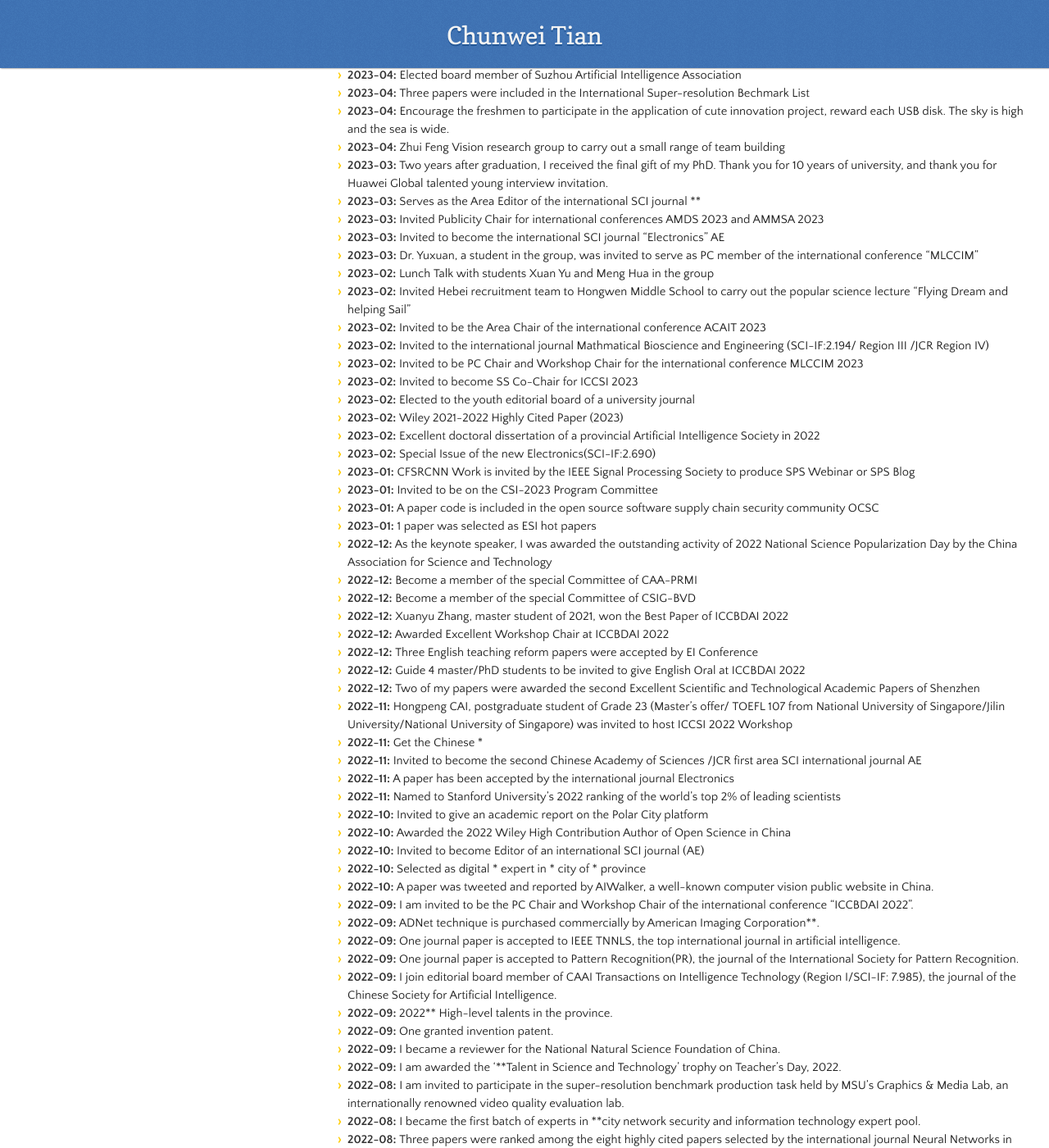
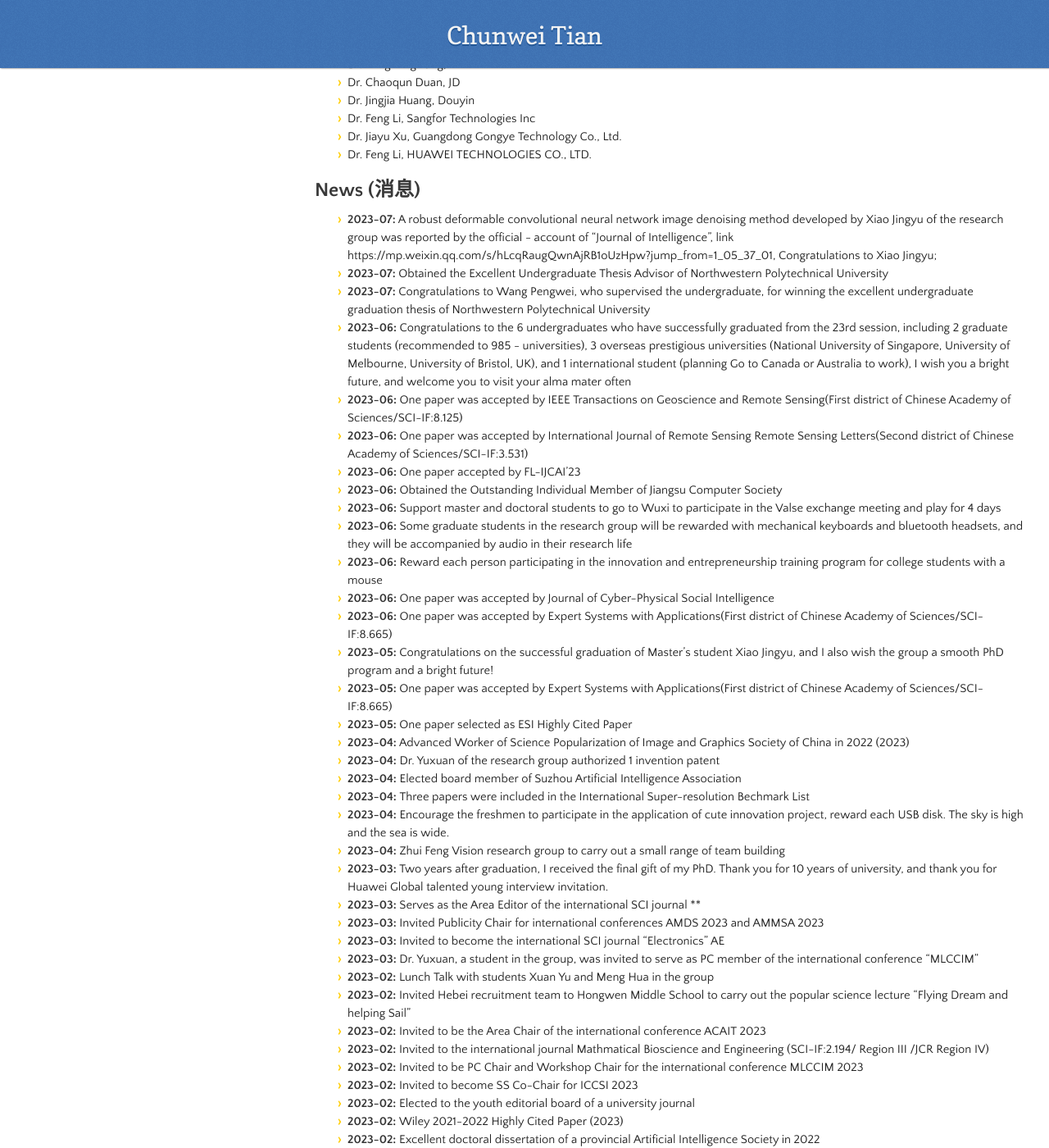
Before and after one commit to hellloxiaotian/hellloxiaotian.github.io, a Jekyll site: the page built from index.md, in a window 1280 px wide and 1400 px high, scrolled down 4813 px. Shown: the whole window at 82% size. Built offline with Jekyll 4.4.1, drawn with Linux system fonts in a browser that asks for light colours; nearby versions of some CDN libraries; our own code applies the rules of GitHub Pages for plain Markdown files; the repository's description, which GitHub fills in, is left out; some of the changed text lies outside the part shown.

Commit message:
Update index.md

```diff
--- a/index.md
+++ b/index.md
@@ -35,6 +35,7 @@ Major Research Project:  Noise Tolerance Computing and Flexible Low-Level Vision
 - C. Tian, Y. Xu, W. Zuo. Image Denoising Using Deep CNN with Batch Renormalization [J]. Neural Networks,121:461-473,2020.(Proceedings of the International Society for Neural Networks/First district of Chinese Academy of Sciences/First district of JRC/SCI-IF:9.657) （ESI highly cited papers）
 - C. Tian, Y. Xu, Z. Li, W. Zuo, L. Fei, H. Liu. Attention-guided CNN for Image Denoising[J]. Neural Networks,124,117-129,2020. (Proceedings of the International Society for Neural Networks/First district of Chinese Academy of Sciences/First district of JRC/SCI-IF:9.657) （ESI highly cited papers）
 - C. Tian, L. Fei, W. Zheng, Y. Xu,  W. Zuo, C. Lin. Deep Learning on Image Denoising: An overview[J]. Neural Networks,131,251-275 2020. (Proceedings of the International Society for Neural Networks/First district of Chinese Academy of Sciences/First district of JRC/SCI-IF:9.657) （ESI highly cited papers）
+- C. Tian, M. Zheng , W. Zuo, B. Zhang , Y. Zhang, D. Zhang. Multi-stage image denoising with the wavelet transform[J]. Pattern Recognition. 134:109050, 2023. (First district of Chinese Academy of Sciences/First district of JRC/SCI-IF:8.518)  (Proceedings of the International Association for Pattern Recognition/Top Journal of Computer Science Recognized by the Chinese Academy of Sciences)
 
 
 ### Cover paper, Annual excellent paper and Municipal Excellent paper on Natural science and technology（封面论文、年度优秀论文和市自然科技优秀论文）
@@ -71,6 +72,9 @@ Major Research Project:  Noise Tolerance Computing and Flexible Low-Level Vision
 
 - C. Tian, Y. Yuan, S. Zhang, C. Lin, W. Zuo, D. Zhang. Image Super-resolution with An Enhanced Group Convolutional Neural Network[J]. Neural Networks, 2022.  (First district of Chinese Academy of Sciences/First district of JRC/SCI-IF:9.657) (Proceedings of the International Society for Neural Networks) （The production of international Super-Resolution Benchmark)
 - C. Tian, Y. Zhang, W. Zuo, C. Lin, D. Zhang, Y. Yuan. A heterogenous group CNN for image super-resolution [J].  IEEE Transactions on Neural Networks and Learning Systems. 2022.　(First district of Chinese Academy of Sciences/First district of JRC/SCI-IF:14.255) （The production of international Super-Resolution Benchmark)
+- C. Tian, Y. Xu, W. Zuo, B. Zhang, L. Fei, C. Lin. Coarse-to-fine CNN for image super-resolution [J]. IEEE Transactions on Multimedia, 23, 1489-1502, 2021. （The production of international Super-Resolution Benchmark)
+- C. Tian, Y. Xu, W. Zuo, C. Lin, D. Zhang.  Asymmetric CNN for image super-resolution [J]. IEEE Transactions on Systems, Man, and Cybernetics: Systems, 2021. （The production of international Super-Resolution Benchmark)
+- C. Tian, G. Zhu, Z. Wu, Y. Xu, W. Zuo, C. Chen, C. Lin. Lightweight Image Super-Resolution with Enhanced CNN[J].Knowledge-based systems, 2020:106235. （The production of international Super-Resolution Benchmark)
 
 
 <br/>
@@ -131,7 +135,22 @@ Major Research Project:  Noise Tolerance Computing and Flexible Low-Level Vision
 
 ## News (消息)
 
-
+- **2023-07:** A robust deformable convolutional neural network image denoising method developed by Xiao Jingyu of the research group was reported by the official - account of "Journal of Intelligence", link https://mp.weixin.qq.com/s/hLcqRaugQwnAjRB1oUzHpw?jump_from=1_05_37_01, Congratulations to Xiao Jingyu;
+- **2023-07:** Obtained the Excellent Undergraduate Thesis Advisor of Northwestern Polytechnical University
+- **2023-07:** Congratulations to Wang Pengwei, who supervised the undergraduate, for winning the excellent undergraduate graduation thesis of Northwestern Polytechnical University
+- **2023-06:** Congratulations to the 6 undergraduates who have successfully graduated from the 23rd session, including 2 graduate students (recommended to 985 - universities), 3 overseas prestigious universities (National University of Singapore, University of Melbourne, University of Bristol, UK), and 1 international student (planning Go to Canada or Australia to work), I wish you a bright future, and welcome you to visit your alma mater often
+- **2023-06:** One paper was accepted by IEEE Transactions on Geoscience and Remote Sensing(First district of Chinese Academy of Sciences/SCI-IF:8.125)
+- **2023-06:** One paper was accepted by International Journal of Remote Sensing Remote Sensing Letters(Second district of Chinese Academy of Sciences/SCI-IF:3.531)
+- **2023-06:** One paper accepted by FL-IJCAI'23
+- **2023-06:** Obtained the Outstanding Individual Member of Jiangsu Computer Society
+- **2023-06:** Support master and doctoral students to go to Wuxi to participate in the Valse exchange meeting and play for 4 days
+- **2023-06:** Some graduate students in the research group will be rewarded with mechanical keyboards and bluetooth headsets, and they will be accompanied by audio in their research life
+- **2023-06:** Reward each person participating in the innovation and entrepreneurship training program for college students with a mouse
+- **2023-06:** One paper was accepted by Journal of Cyber-Physical Social Intelligence
+- **2023-06:** One paper was accepted by Expert Systems with Applications(First district of Chinese Academy of Sciences/SCI-IF:8.665)
+- **2023-05:** Congratulations on the successful graduation of Master's student Xiao Jingyu, and I also wish the group a smooth PhD program and a bright future!
+- **2023-05:** One paper was accepted by Expert Systems with Applications(First district of Chinese Academy of Sciences/SCI-IF:8.665)
+- **2023-05:** One paper selected as ESI Highly Cited Paper
 - **2023-04:** Advanced Worker of Science Popularization of Image and Graphics Society of China in 2022 (2023)
 - **2023-04:** Dr. Yuxuan of the research group authorized 1 invention patent
 - **2023-04:** Elected board member of Suzhou Artificial Intelligence Association
```
